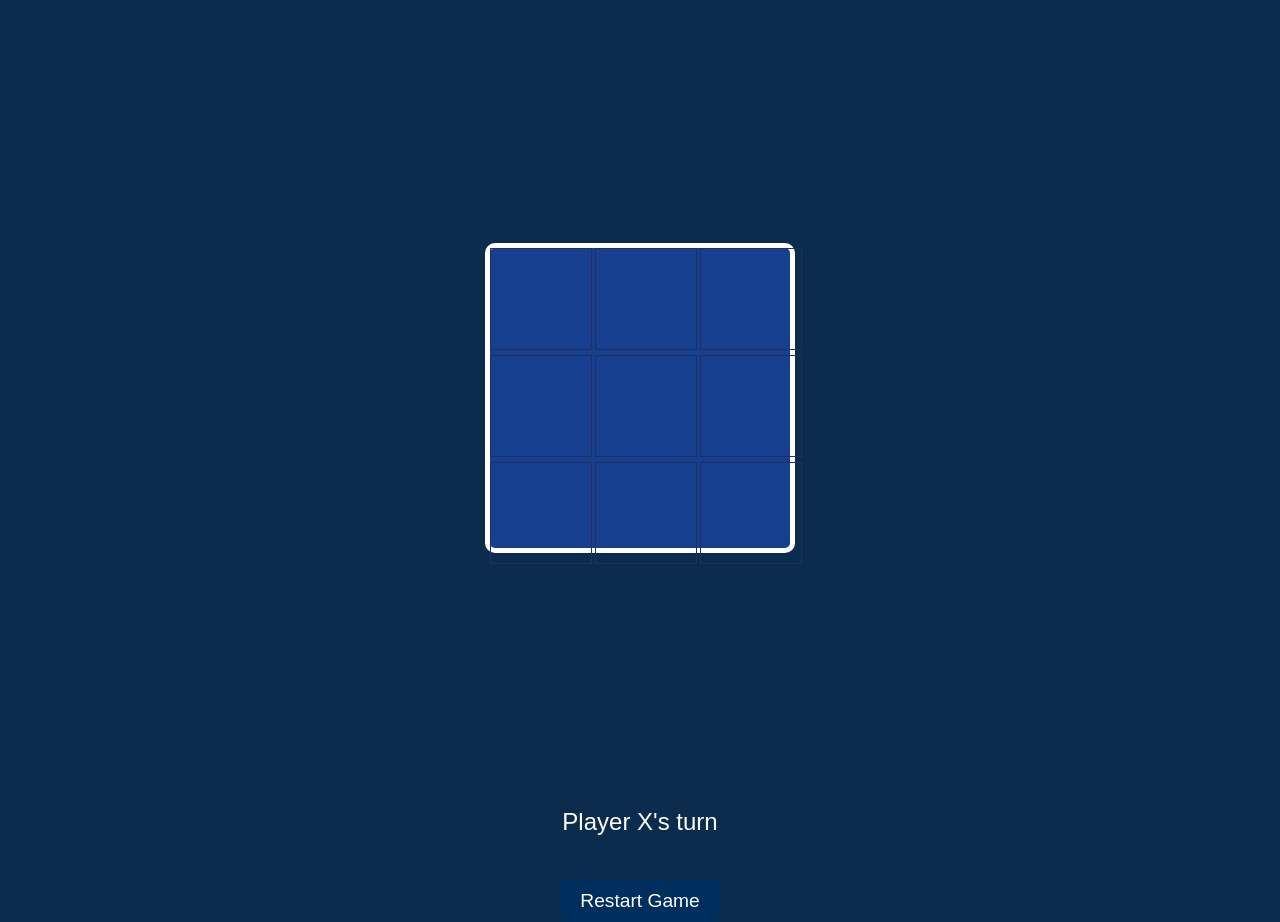
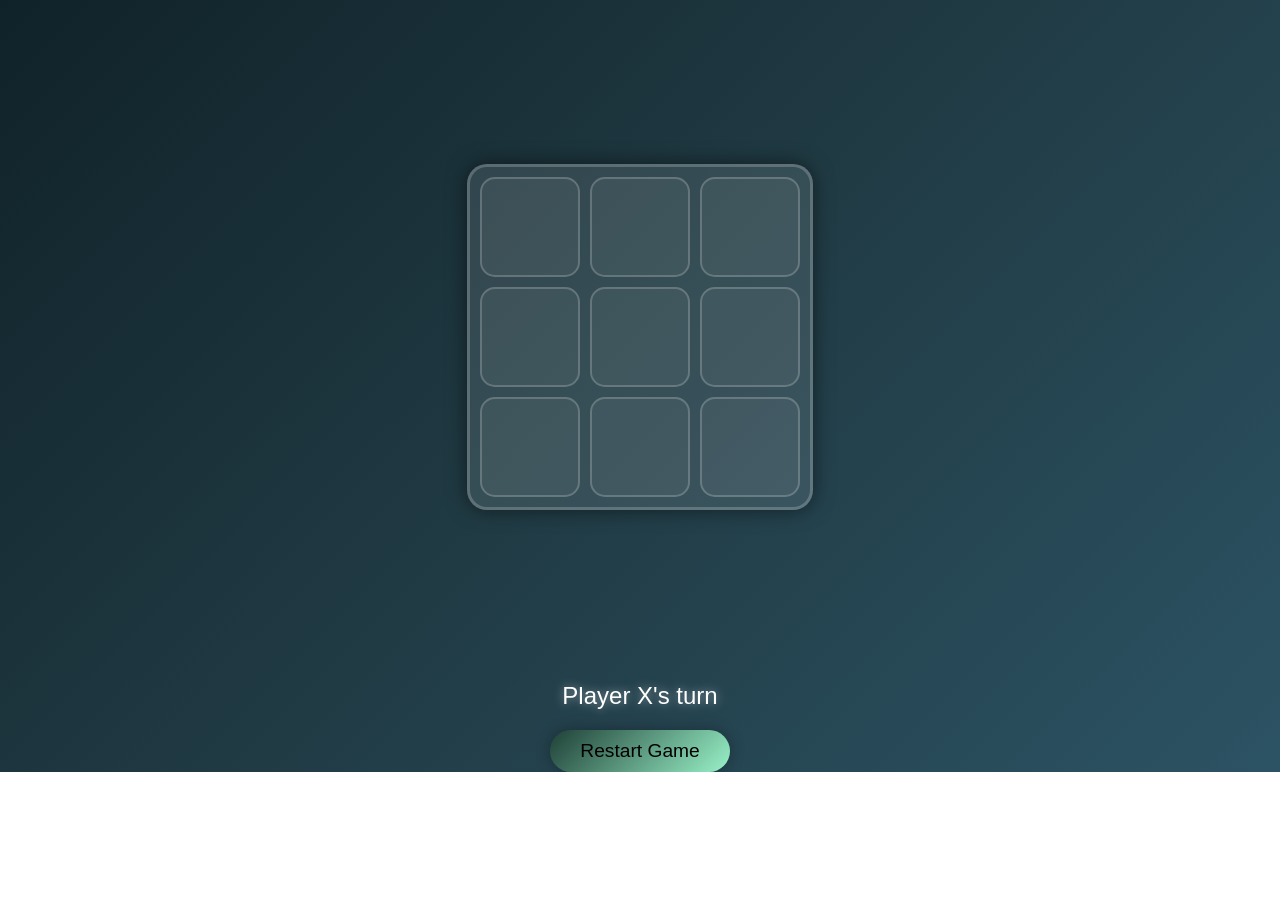
Before and after one commit to Vloqus/SimpleTicTacToe, a plain HTML site: page index.html in a window 1280 px wide. Shown: the part 80-1002 px from the top of the page. After the commit the page ends 852 px from the top, so only its background shows below. Drawn offline with Linux system fonts and the light colour scheme.

Commit message:
Update index.html

```diff
--- a/index.html
+++ b/index.html
@@ -6,75 +6,88 @@
     <title>Tic-Tac-Toe</title>
     <style>
         body {
-            font-family: Arial, sans-serif;
+            font-family: 'Poppins', sans-serif;
             text-align: center;
-            background-color: #0c2c4e;
+            background: linear-gradient(135deg, #0f2027, #203a43, #2c5364);
             color: #ffffff;
             margin: 0;
             padding: 0;
         }
         h1 {
-            font-size: 2em;
+            font-size: 2.5em;
             margin-top: 20px;
+            text-shadow: 0 0 10px rgba(255, 255, 255, 0.7);
         }
         .board-container {
             display: flex;
             justify-content: center;
             align-items: center;
-            height: 100vh;
+            height: calc(100vh - 150px);
         }
         .board {
             display: grid;
-            grid-template-columns: repeat(3, 100px);
-            grid-gap: 5px;
-            width: 300px;
-            height: 300px;
-            border: 5px solid #ffffff;
-            border-radius: 10px;
-            background-color: #16408f;
+            grid-template-columns: repeat(3, 1fr);
+            grid-gap: 10px;
+            width: 320px;
+            height: 320px;
+            padding: 10px;
+            background: rgba(255, 255, 255, 0.1);
+            border: 3px solid rgba(255, 255, 255, 0.2);
+            border-radius: 20px;
+            box-shadow: 0 0 20px rgba(0, 0, 0, 0.5);
         }
         .cell {
             display: flex;
             align-items: center;
             justify-content: center;
-            width: 100px;
-            height: 100px;
-            font-size: 36px;
-            text-align: center;
-            border: 1px solid #1f305e;
+            font-size: 40px;
+            font-weight: bold;
+            border-radius: 15px;
+            background: rgba(255, 255, 255, 0.05);
+            border: 2px solid rgba(255, 255, 255, 0.2);
             cursor: pointer;
-            transition: background-color 0.2s, color 0.2s;
-            color: #ffffff;
+            color: rgba(255, 255, 255, 0.8);
+            transition: background 0.3s, transform 0.2s, box-shadow 0.2s;
         }
         .cell:hover {
-            background-color: #002f5e;
+            background: rgba(255, 255, 255, 0.2);
+            transform: scale(1.05);
+            box-shadow: 0 0 10px rgba(255, 255, 255, 0.5);
         }
         .cell:active {
-            background-color: #000c1e;
+            transform: scale(0.98);
         }
         .cell.X {
-            color: #ffffff;
+            color: #4caf50; /* Green for X */
+            text-shadow: 0 0 10px #4caf50;
         }
         .cell.O {
-            color: #ffffff;
+            color: #f44336; /* Red for O */
+            text-shadow: 0 0 10px #f44336;
         }
         .message {
             font-size: 1.5em;
-            margin-top: 10px;
+            margin: 20px 0;
+            text-shadow: 0 0 10px rgba(255, 255, 255, 0.5);
         }
         button {
             font-size: 1.2em;
-            padding: 10px 20px;
-            background-color: #002f5e;
-            color: #ffffff;
+            padding: 10px 30px;
+            background: linear-gradient(135deg, #1f4037, #99f2c8);
+            color: #000;
             border: none;
-            border-radius: 5px;
+            border-radius: 25px;
             cursor: pointer;
-            transition: background-color 0.2s;
-            margin-top: 20px;
+            transition: background 0.3s, transform 0.2s;
+            box-shadow: 0 0 15px rgba(0, 0, 0, 0.3);
         }
         button:hover {
-            background-color: #16408f;
+            background: linear-gradient(135deg, #0f2027, #2c5364);
+            color: #fff;
+            box-shadow: 0 0 15px rgba(255, 255, 255, 0.3);
+        }
+        button:active {
+            transform: scale(0.95);
         }
     </style>
 </head>
@@ -106,7 +119,6 @@
 
         const cells = document.querySelectorAll('.cell');
         const message = document.getElementById('message');
-        const boardElement = document.getElementById('board');
 
         function makeMove(row, col) {
             if (board[row][col] === '' && !checkWinner()) {
@@ -114,34 +126,24 @@
                 const cell = cells[row * 3 + col];
                 cell.textContent = currentPlayer;
                 cell.classList.add(currentPlayer);
-                currentPlayer = currentPlayer === 'X' ? 'O' : 'X';
-                message.textContent = `Player ${currentPlayer}'s turn`;
-
                 if (checkWinner()) {
-                    message.textContent = `Player ${currentPlayer === 'X' ? 'O' : 'X'} wins!`;
+                    message.textContent = `Player ${currentPlayer} wins!`;
+                } else if (board.flat().every(cell => cell !== '')) {
+                    message.textContent = "It's a draw!";
+                } else {
+                    currentPlayer = currentPlayer === 'X' ? 'O' : 'X';
+                    message.textContent = `Player ${currentPlayer}'s turn`;
                 }
             }
         }
 
         function checkWinner() {
             for (let i = 0; i < 3; i++) {
-                if (board[i][0] === board[i][1] && board[i][1] === board[i][2] && board[i][0] !== '') {
-                    return true;
-                }
-                if (board[0][i] === board[1][i] && board[1][i] === board[2][i] && board[0][i] !== '') {
-                    return true;
-                }
+                if (board[i][0] === board[i][1] && board[i][1] === board[i][2] && board[i][0] !== '') return true;
+                if (board[0][i] === board[1][i] && board[1][i] === board[2][i] && board[0][i] !== '') return true;
             }
-            if (board[0][0] === board[1][1] && board[1][1] === board[2][2] && board[0][0] !== '') {
-                return true;
-            }
-            if (board[0][2] === board[1][1] && board[1][1] === board[2][0] && board[0][2] !== '') {
-                return true;
-            }
-            if (board.flat().every(cell => cell !== '')) {
-                message.textContent = "It's a draw!";
-                return true;
-            }
+            if (board[0][0] === board[1][1] && board[1][1] === board[2][2] && board[0][0] !== '') return true;
+            if (board[0][2] === board[1][1] && board[1][1] === board[2][0] && board[0][2] !== '') return true;
             return false;
         }
 
@@ -159,9 +161,7 @@
             message.textContent = `Player ${currentPlayer}'s turn`;
         }
 
-        boardElement.style.pointerEvents = 'auto'; // Enable cell clicking
-        resetBoard(); // Initialize the game
-
+        resetBoard();
     </script>
 </body>
 </html>
```
